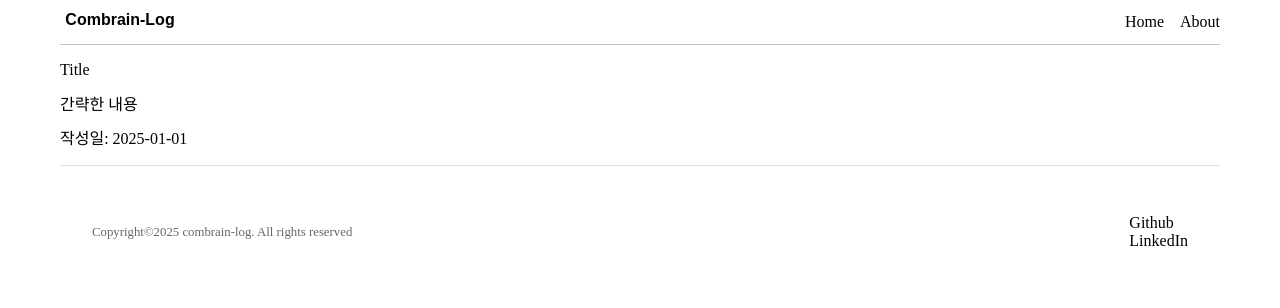
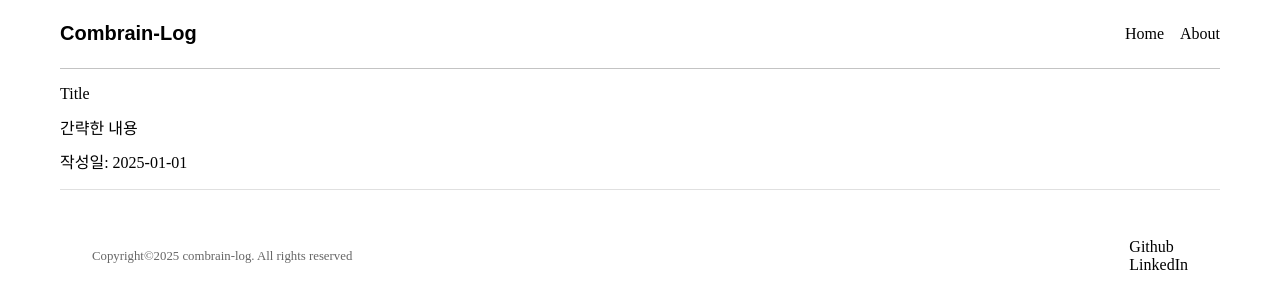
Before and after one commit to combrain817/combrain-blog, a Next.js app: page / in a window 1280 px wide. Shown: the top 308 px of the page. Built offline with nearby package versions, Linux system fonts and the light colour scheme.

Commit message:
refactor: header 수정
- header logo 컴포넌트 추가
- padding 추가

```diff
--- /dev/null
+++ b/modules/home/ui/components/header/header-logo/index.tsx
@@ -0,0 +1,28 @@
+import Link from "next/link";
+
+export const HeaderLogo = () => {
+  return (
+    <Link href="/">
+      <svg
+        width="140"
+        height="40"
+        viewBox="0 0 140 40"
+        fill="none"
+        xmlns="http://www.w3.org/2000/svg"
+      >
+        <text
+          x="0"
+          y="23"
+          fill="currentColor"
+          fontSize="20"
+          fontWeight="bold"
+          fontFamily="Arial, sans-serif"
+          textAnchor="start"
+          dominantBaseline="middle"
+        >
+          Combrain-Log
+        </text>
+      </svg>
+    </Link>
+  );
+};
--- a/modules/home/ui/components/header/header.module.scss
+++ b/modules/home/ui/components/header/header.module.scss
@@ -4,4 +4,6 @@
   align-items: center;
 
   border-bottom: 1px solid #c3c3c3;
+
+  padding: 12px 0;
 }
--- a/modules/home/ui/components/header/index.tsx
+++ b/modules/home/ui/components/header/index.tsx
@@ -1,11 +1,13 @@
-import { Logo } from "./logo";
+import { HeaderLogo } from "./header-logo";
 import { Navigation } from "./navigation";
 import styles from "./header.module.scss";
 
 export const Header = () => {
   return (
     <header className={styles.header}>
-      <Logo />
+      <h1>
+        <HeaderLogo />
+      </h1>
       <Navigation />
     </header>
   );
```
Also changed, not shown: modules/home/ui/components/header/navigation/navigation.module.scss (line endings or trailing spaces).
